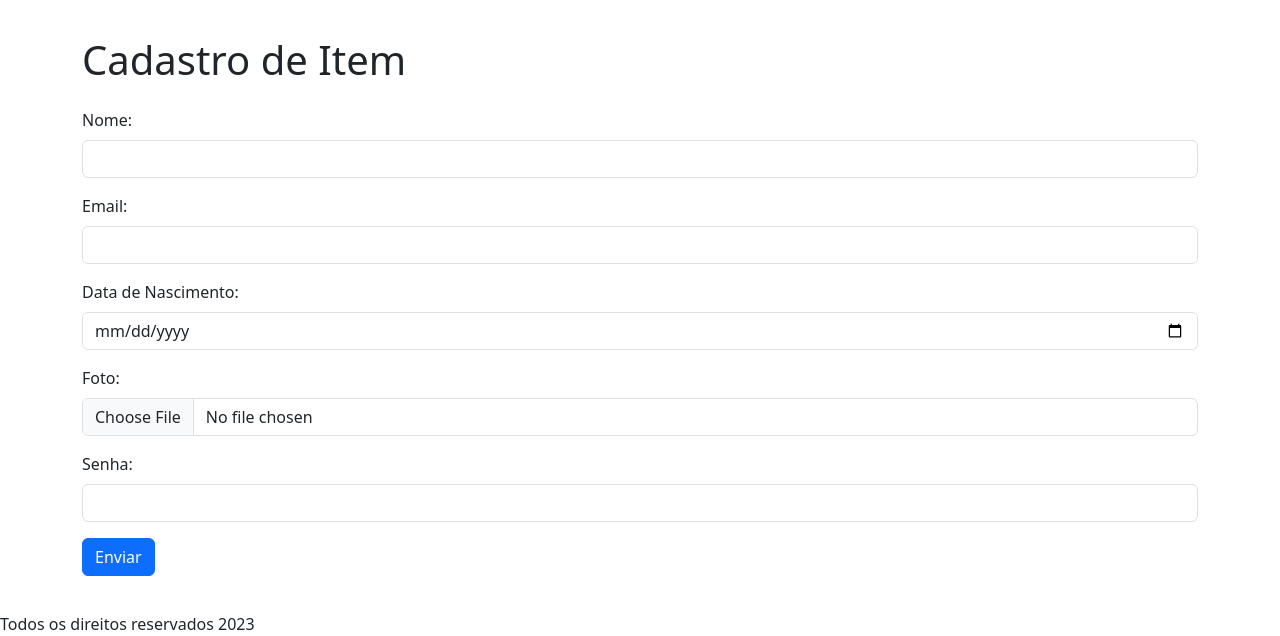
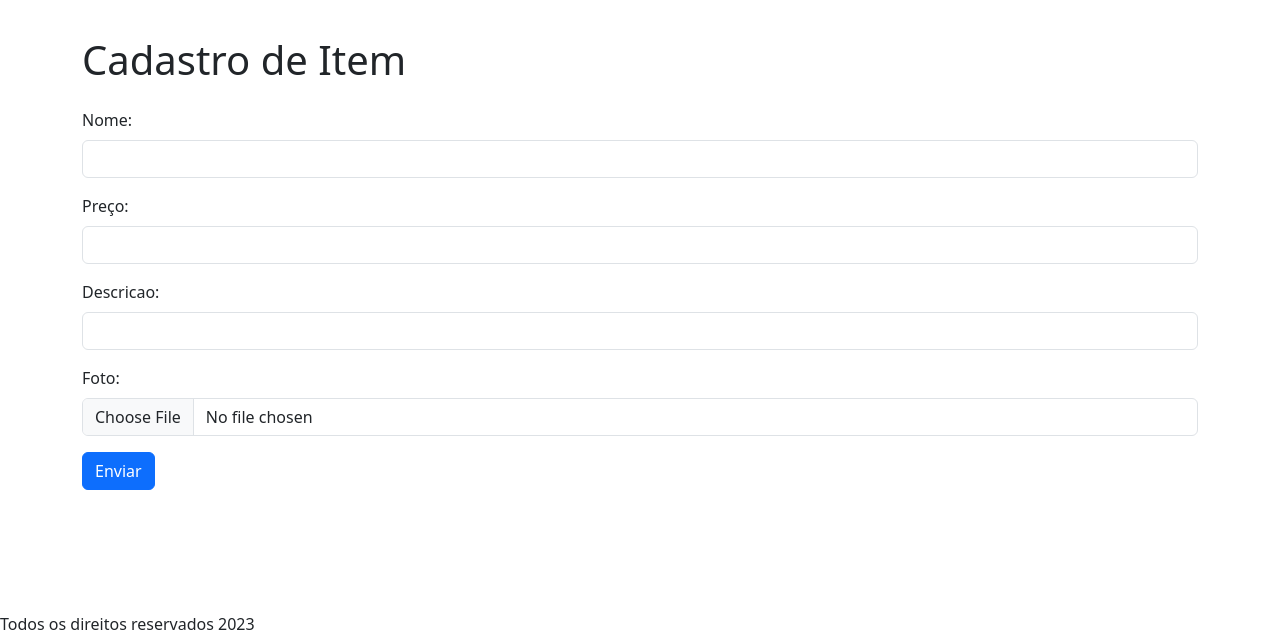
Before and after one commit to carlosadnsm/weCare, a PHP site: page /private/cadastroItens.php in a window 1280 px wide. Shown: the part 164-800 px from the top of the page. Run offline with PHP 8.4, Linux system fonts and the light colour scheme.

Commit message:
cadastro itens

```diff
--- a/private/cadastroItens.php
+++ b/private/cadastroItens.php
@@ -53,29 +53,20 @@
                     <input type="text" class="form-control" id="nome" name="nome" maxlength="100">
                 </div>
                 <div class="mb-3">
-                    <label for="email" class="form-label">Email:</label>
-                    <input type="text" class="form-control" id="email" name="email" maxlength="100">
+                    <label for="email" class="form-label">Preço:</label>
+                    <input type="text" class="form-control" id="preco" name="preco" maxlength="100">
                 </div>
                 <div class="mb-3">
-                    <label for="dataNascimento" class="form-label">Data de Nascimento:</label>
-                    <input type="date" class="form-control" id="dataNascimento" name = "dataNascimento" >
+                    <label for="email" class="form-label">Descricao:</label>
+                    <input type="text" class="form-control" id="descricao" name="descricao" maxlength="100">
                 </div>
                 <div class="mb-3">
                     <label for="foto" class="form-label">Foto:</label>
                     <input type="file" class="form-control" id="foto" name="foto">
                 </div>
-
-                <div class="mb-3">
-                    <label for="senha" class="form-label">Senha:</label>
-                    <input type="password" class="form-control" id="senha" name="senha" maxlength="100">
-                </div>
-
                 <div class="mb-3">
                     <button type="submit" class="btn btn-primary" id="botao">Enviar</button>
                 </div>
-                <!-- <div class="alert alert-danger" role="alert" name="alerta" id="alerta" style="visibility: hidden;"  >
-                    Um simples alerta danger. Olha só!
-                  </div> -->
             </form>
     </main>
     <footer class="fixed-bottom">
```
